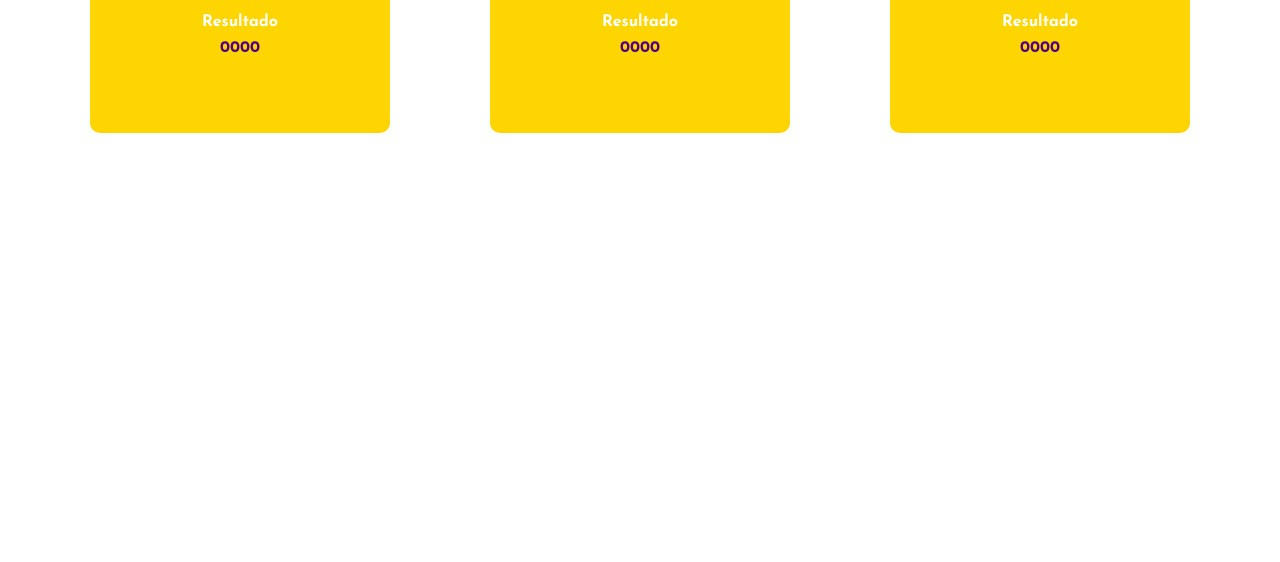
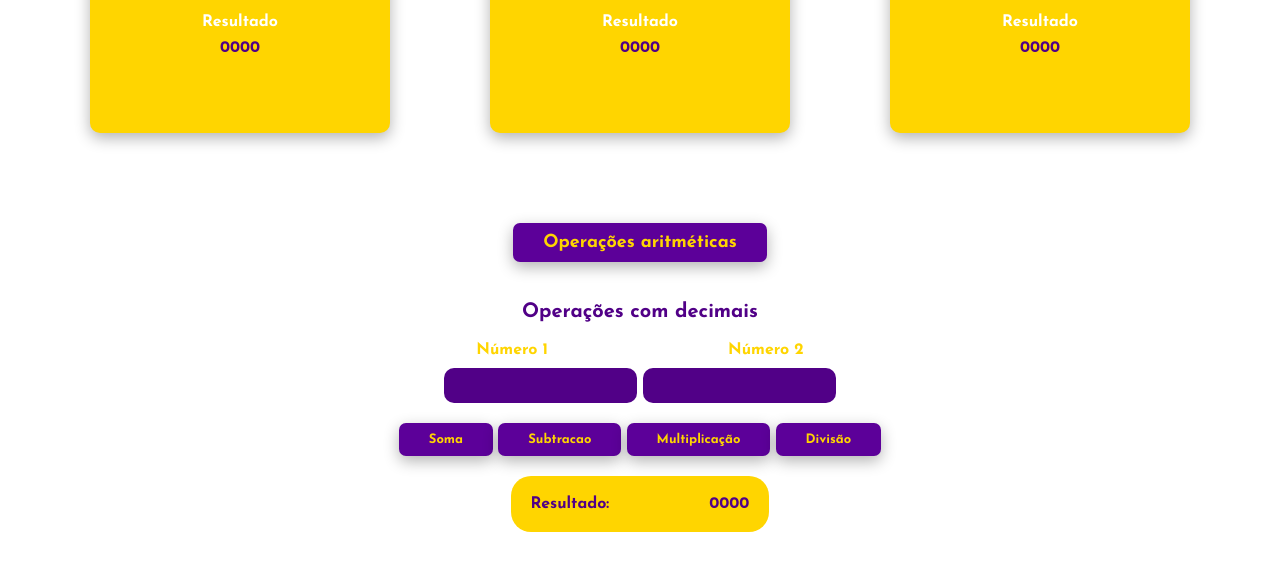
Before and after one commit to brenokas/conversor-de-bases-3000, a plain HTML site: page html/decimal.html in a window 1280 px wide. Shown: the part 398-960 px from the top of the page. Before the commit the page ends 800 px from the top, so only its background shows below. Drawn offline with Linux system fonts and the light colour scheme.

Commit message:
Adicionando sombra nas divs de resultado e adicionando os campos de operação aritmetica

```diff
--- a/css/style.css
+++ b/css/style.css
@@ -1,12 +1,12 @@
 @import url('https://fonts.googleapis.com/css2?family=Josefin+Sans:ital,wght@0,100..700;1,100..700&display=swap');
 
 :root {
-	--roxo-escuro: #3D0066;
+	--roxo-escuro: #3d0066;
 	--roxo-medio: #510087;
-	--roxo-claro: #5C0099;
-	--amarelo-escuro: #FDC500;
-	--amarelo: #FFD500;
-	}
+	--roxo-claro: #5c0099;
+	--amarelo-escuro: #fdc500;
+	--amarelo: #ffd500;
+}
 
 * {
 	margin: 0;
@@ -38,7 +38,11 @@
 	gap: 100px;
 }
 
-.button {
+.button,
+.btnSoma,
+.btnSubtracao,
+.btnMultiplicacao,
+.btnDivisao {
 	background-color: var(--roxo-claro);
 	border: none;
 	padding: 10px 30px;
@@ -49,7 +53,11 @@
 	box-shadow: 0 5px 15px rgba(0, 0, 0, 0.3);
 }
 
-.button:hover {
+.button:hover,
+.btnSoma:hover,
+.btnSubtracao:hover,
+.btnMultiplicacao:hover,
+.btnDivisao:hover {
 	background-color: var(--roxo-medio);
 	color: var(--amarelo-escuro);
 	transform: scale(1.1);
@@ -58,8 +66,8 @@
 
 #footer {
 	text-align: center;
-    margin-top: 250px;
-    font-size: 0.6em;
+	margin-top: 250px;
+	font-size: 0.6em;
 	color: white;
 }
 
@@ -103,7 +111,8 @@
 	margin-left: 200px;
 }
 
-#btnHomeOctal, #btnHomeHex {
+#btnHomeOctal,
+#btnHomeHex {
 	margin-left: 230px;
 }
 
@@ -121,10 +130,10 @@
 	color: var(--amarelo);
 }
 
-.inputNumber {
+.inputNumber, .inputCalc {
 	background-color: var(--roxo-medio);
 	border: none;
-	padding: 10px 50px ;
+	padding: 10px 50px;
 	margin-top: 10px;
 	color: white;
 	text-align: center;
@@ -157,6 +166,7 @@
 	height: 200px;
 	border-radius: 10px;
 	text-align: center;
+	box-shadow: 0 5px 15px rgba(0, 0, 0, 0.3);
 }
 
 .divOutputs h3 {
@@ -174,3 +184,62 @@
 	color: var(--roxo-medio);
 	margin-top: 10px;
 }
+
+.containerCalculo {
+	margin-top: 90px;
+	margin-bottom: 30px;
+	display: grid;
+	place-items: center;
+}
+
+.container-calc-button {
+	margin-top: 20px;
+}
+
+.title-operacoes {
+	color: var(--roxo-medio);
+	font-size: 20px;
+}
+
+.btnSoma,
+.btnDivisao,
+.btnMultiplicacao,
+.btnSubtracao {
+	font-size: 13px;
+}
+
+.containerTextsInputs {
+	margin-top: 20px;
+	display: flex;
+	gap: 180px;
+}
+
+.textsInputs {
+	color: var(--amarelo);
+}
+
+.inputCalc {
+	border: none;
+	padding: 10px 10px;
+}
+
+.containerResultado {
+	display: flex;
+	margin-top: 20px;
+	gap: 100px;
+	background-color: var(--amarelo);
+	padding: 20px;
+	border-radius: 20px;
+}
+
+.containerResultado p {
+	color: var(--roxo-medio);
+}
+
+.containerResultado span {
+	color: var(--roxo-medio);
+}
+
+.containerButtonCalculo {
+	margin-bottom: 40px;
+}
--- a/html/decimal.html
+++ b/html/decimal.html
@@ -4,11 +4,11 @@
 		<meta charset="UTF-8" />
 		<meta name="viewport" content="width=device-width, initial-scale=1.0" />
 		<title>Conversor de bases 3000</title>
-        <script src="../js/main.js"></script>
+		<script src="../js/main.js"></script>
 		<link rel="stylesheet" href="../css/style.css" />
 	</head>
 	<body class="bodyOutput">
-        <header class="headerOutput">
+		<header class="headerOutput">
 			<div class="title-left"><h2>Conversor de bases 3000</h2></div>
 			<div class="title-center"><h2>Decimal</h2></div>
 			<a href="index.html"><button class="button" id="btnHome">Início</button></a>
@@ -16,9 +16,9 @@
 		<div class="container">
 			<div class="inputContainer">
 				<p class="textInputContainer">Digite o número para conversão</p>
-				<input type="text" class="inputNumber" id="iptDecimalNumber" placeholder="Digite o número aqui">
+				<input type="text" class="inputNumber" id="iptDecimalNumber" placeholder="Digite o número aqui" />
 				<div id="resultado"></div>
-				<button onclick="converter('decimal')"  class="button" id="btnConverter">Converter</button>
+				<button onclick="converter('decimal')" class="button" id="btnConverter">Converter</button>
 			</div>
 			<div class="outputs">
 				<div class="divOutputs">
@@ -37,6 +37,32 @@
 					<p class="outputResultado">0000</p>
 				</div>
 			</div>
+
+			<div class="containerCalculo">
+				<div class="containerButtonCalculo">
+					<button class="button">Operações aritméticas</button>
+				</div>
+				<h3 class="title-operacoes">Operações com decimais</h3>
+				<div class="containerTextsInputs">
+					<p class="textsInputs" class="textInput1">Número 1</p>
+					<p class="textsInputs" class="textInput2">Número 2</p>
+				</div>
+				<div class="containerInputsOperacoes">
+					<input type="number" class="inputCalc" class="inputCalcNum1" />
+					<input type="number" class="inputCalc" class="inputCalcNum2" />
+				</div>
+				<div class="container-calc-button">
+					<button class="btnSoma">Soma</button>
+					<button class="btnSubtracao">Subtracao</button>
+					<button class="btnMultiplicacao">Multiplicação</button>
+					<button class="btnDivisao">Divisão</button>
+				</div>
+
+				<div class="containerResultado">
+					<p>Resultado:</p>
+					<span class="spanResultado">0000</span>
+				</div>
+			</div>
 		</div>
-    </body>
+	</body>
 </html>
```
Also changed, not shown: html/binario.html (+28 -0 lines), html/hexadecimal.html (+28 -0 lines), html/octal.html (+28 -0 lines).
